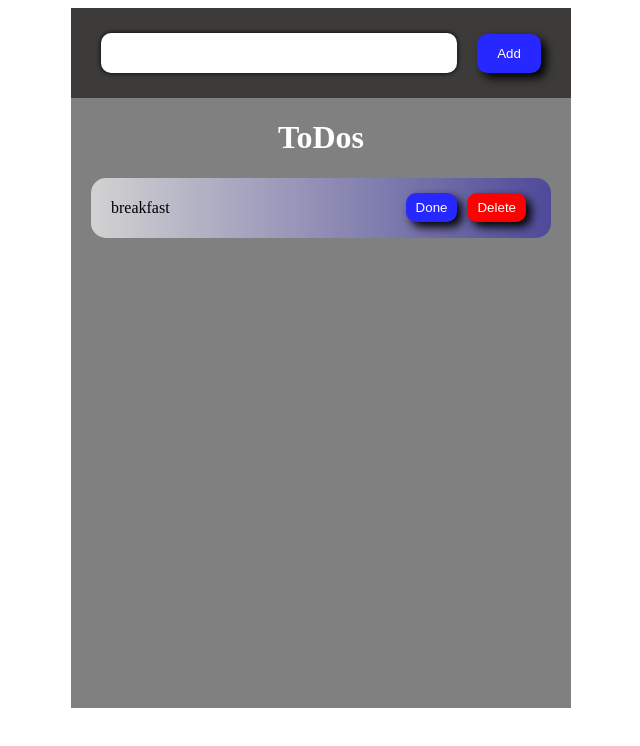
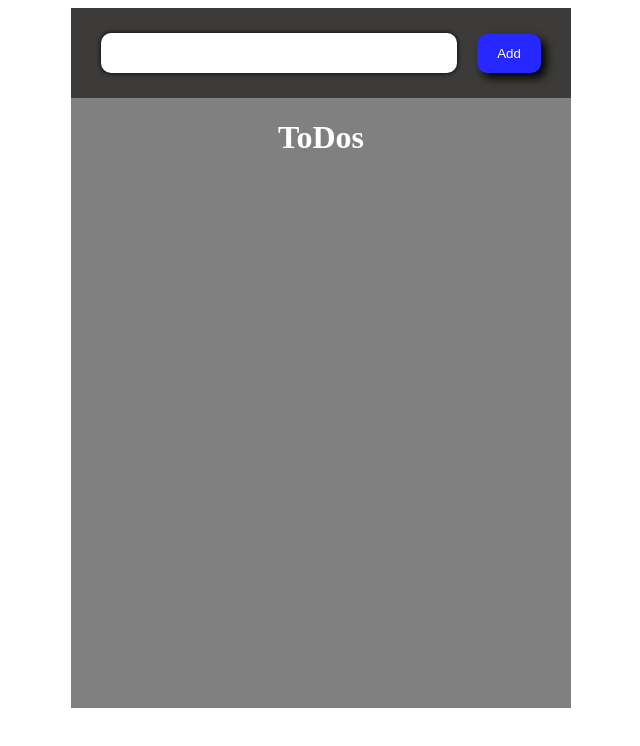
Before and after one commit to muhsintt777/TodoList, a React (Create React App) app: page / in a window 1280 px wide. Shown: the top 746 px of the page, without its empty margins (319-959 px from the left). Built offline with nearby package versions, Linux system fonts and the light colour scheme.

Commit message:
completed

```diff
--- a/src/App.js
+++ b/src/App.js
@@ -3,7 +3,7 @@ import Todo from "./Components/Todo";
 import { useState } from "react";
 
 function App() {
-  const [todoArr, setTodoArr] = useState(["breakfast"]);
+  const [todoArr, setTodoArr] = useState([]);
   const [task, setTask] = useState("");
 
   function changeHandler(event) {
@@ -11,13 +11,34 @@ function App() {
   }
   function clickHandler(event) {
     event.preventDefault();
-    setTodoArr([task, ...todoArr]);
+    setTodoArr([{ id: Date.now(), task: task, isDone: false }, ...todoArr]);
     setTask("");
   }
 
   const newTodoArr = todoArr.map(function (item) {
-    return <Todo item={item} />;
+    return (
+      <Todo item={item} doneHandler={doneHandler} deleteHandler={deleteTodo} />
+    );
   });
+
+  function doneHandler(id) {
+    const newArr = todoArr.map(function (todo) {
+      if (todo.id === id) {
+        todo.isDone = true;
+      }
+
+      return todo;
+    });
+
+    setTodoArr(newArr);
+  }
+
+  function deleteTodo(id) {
+    const reminder = todoArr.filter(function (item) {
+      return item.id !== id;
+    });
+    setTodoArr(reminder);
+  }
   return (
     <div className="App">
       <div className="todo-list-container">
--- a/src/Components/Todo.jsx
+++ b/src/Components/Todo.jsx
@@ -5,11 +5,26 @@ function Todo(props) {
   return (
     <div className="todo-container">
       <div className="todo-container-content">
-        <p>{props.item}</p>
+        <p style={{ textDecoration: props.item.isDone ? "line-through" : "" }}>
+          {props.item.task}
+        </p>
       </div>
       <div className="todo-container-buttons">
-        <button>Done</button>
-        <button className="delete-button">Delete</button>
+        {!props.item.isDone && (
+          <button
+            onClick={function () {
+              props.doneHandler(props.item.id);
+            }}
+          >
+            Done
+          </button>
+        )}
+        <button
+          className="delete-button"
+          onClick={() => props.deleteHandler(props.item.id)}
+        >
+          Delete
+        </button>
       </div>
     </div>
   );
```
